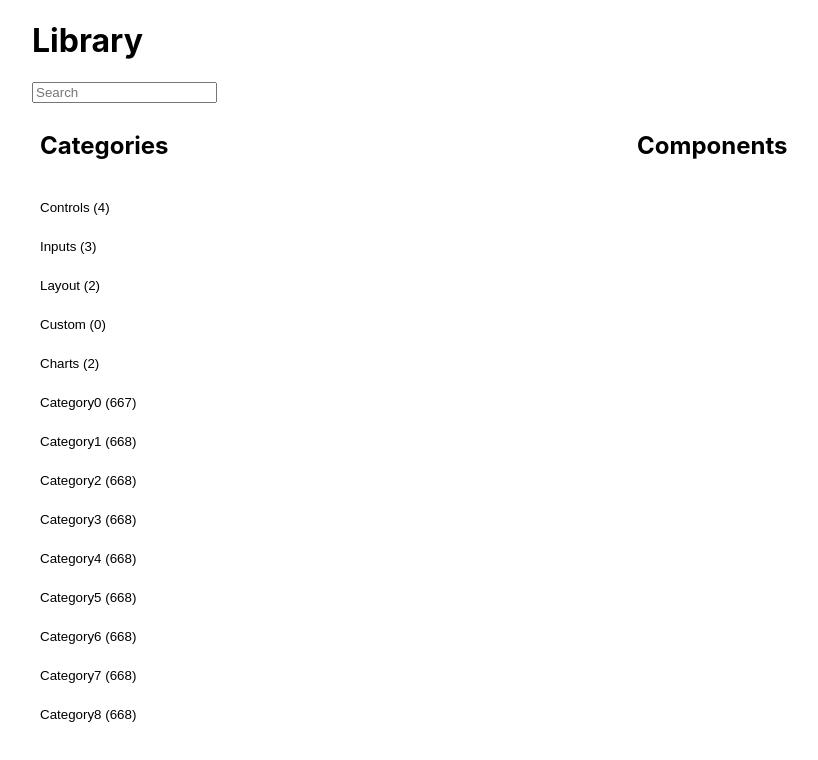
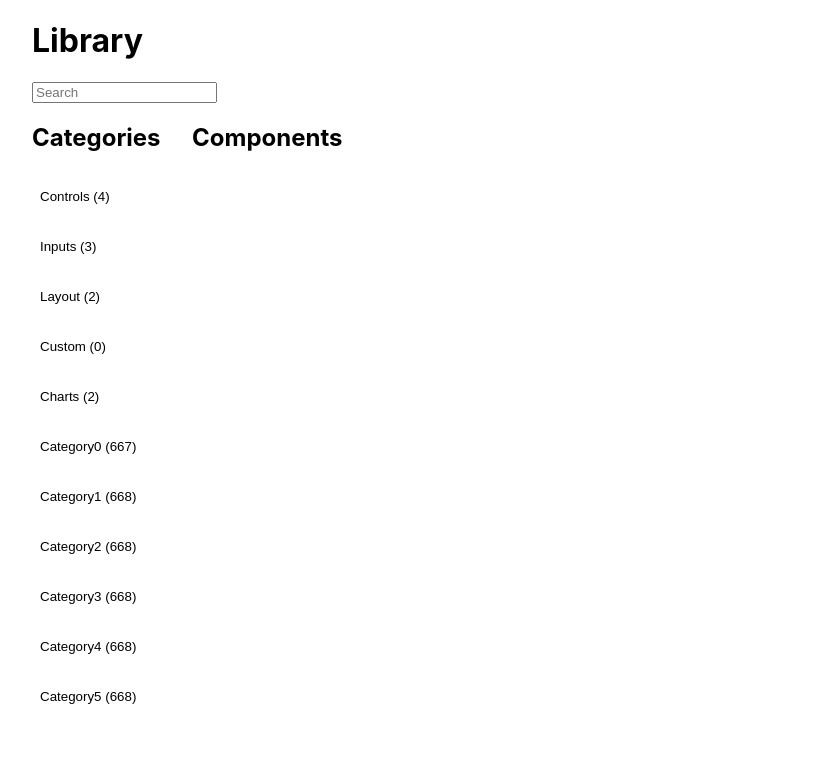
Before and after one commit to LordMendes/library-loading, a React (Create React App) app: page / in a window 1280 px wide. Shown: the top 760 px of the page, without its empty margins (0-818 px from the left). Built offline with nearby package versions, Linux system fonts and the light colour scheme.

Commit message:
improve scrollbar style

```diff
--- a/src/App.js
+++ b/src/App.js
@@ -53,7 +53,7 @@ function App() {
   }, []);
 
   const containerHeight = window.innerHeight - 250;
-  const containerWidth = window.innerWidth - 250;
+  const containerWidth = window.innerWidth - 200;
 
   return (
     <div className="App">
@@ -66,21 +66,21 @@ function App() {
         </div>
         <VirtualList
           items={Object.keys(filteredComponents)}
-          itemHeight={39}
+          itemHeight={50}
           containerHeight={containerHeight}
           overflow="y"
           renderItem={(category) => (
             <div className="row" key={category}>
               <button
                 className={`cell ${
-                  selectedCategory === category ? "selected" : ""
+                  selectedCategory === category && "selected"
                 }`}
                 onClick={() => setSelectedCategory(category)}
               >
                 {category} ({filteredComponents[category]?.length || 0})
               </button>
-              <div>
-                {selectedCategory === category && (
+              <div className="component-list">
+                {selectedCategory === category ? (
                   <VirtualList
                     items={filteredComponents[category]}
                     itemWidth={150}
@@ -88,7 +88,7 @@ function App() {
                     overflow="x"
                     renderItem={(item) => <ComponentItem key={item}>{item}</ComponentItem>}
                   />
-                )}
+                ):null}
               </div>
             </div>
           )}
--- a/src/components/VirtualList.jsx
+++ b/src/components/VirtualList.jsx
@@ -53,7 +53,7 @@ export const VirtualList = ({
     <div
       ref={containerRef}
       style={{
-        height: containerHeight,
+        height: isHorizontal ? "100%"  : containerHeight,
         width: containerWidth,
         overflowX: isHorizontal ? "auto" : "hidden",
         overflowY: isHorizontal ? "hidden" : "auto",
--- a/src/index.css
+++ b/src/index.css
@@ -27,9 +27,10 @@ code {
 }
 
 .row {
-  display: grid;
-  grid-template-columns: auto 1fr;
+  display: flex;
+  flex-direction: row;
   width: 100%;
+  height: 50px;
 }
 
 .header {
@@ -37,16 +38,20 @@ code {
   position: sticky;
   top: 0;
   background-color: #fff;
+  height: 100%;
 }
 
 .header-cell {
-  padding: 0.5rem;
+  text-align: left;
+  width: 10rem;
 }
 
 .cell {
   text-align: left;
   width: 10rem;
-  text-wrap: nowrap;
+  min-width: 10rem;
+  max-width: 10rem;
+  white-space: nowrap;
 }
 
 
@@ -57,7 +62,6 @@ button {
   border: none;
   background-color: transparent;
   padding: 8px;
-  height: 39px;
 }
 
 button.selected {
@@ -71,6 +75,26 @@ button.selected {
   align-items: center;
   border: 1px solid #000;
   padding: 0 0.5rem;
-  margin: 0 8px;
-  height: 37px;
+  margin: 2px 8px;
+  height: 90%;
 }
+
+.component-list{
+  display: flex;
+  flex-wrap: wrap;
+  width: 100%;
+  padding: 0 0.5rem;
+}
+
+::-webkit-scrollbar {
+  height: 5px;
+  width: 10px;
+}
+
+::-webkit-scrollbar-track {
+  background: #f1f1f1;
+}
+
+::-webkit-scrollbar-thumb {
+  background: #888;
+}
--- a/src/index.js
+++ b/src/index.js
@@ -2,7 +2,6 @@ import React from 'react';
 import ReactDOM from 'react-dom/client';
 import './index.css';
 import App from './App';
-import reportWebVitals from './reportWebVitals';
 
 const root = ReactDOM.createRoot(document.getElementById('root'));
 root.render(
@@ -10,8 +9,3 @@ root.render(
     <App />
   </React.StrictMode>
 );
-
-// If you want to start measuring performance in your app, pass a function
-// to log results (for example: reportWebVitals(console.log))
-// or send to an analytics endpoint. Learn more: https://bit.ly/CRA-vitals
-reportWebVitals();
--- a/src/reportWebVitals.js
+++ /dev/null
@@ -1,13 +0,0 @@
-const reportWebVitals = onPerfEntry => {
-  if (onPerfEntry && onPerfEntry instanceof Function) {
-    import('web-vitals').then(({ getCLS, getFID, getFCP, getLCP, getTTFB }) => {
-      getCLS(onPerfEntry);
-      getFID(onPerfEntry);
-      getFCP(onPerfEntry);
-      getLCP(onPerfEntry);
-      getTTFB(onPerfEntry);
-    });
-  }
-};
-
-export default reportWebVitals;
```
Also changed, not shown: src/setupTests.js (deleted, +0 -5 lines), src/logo.svg (deleted), 1 other file (tests, documents, lock files or other folders).
